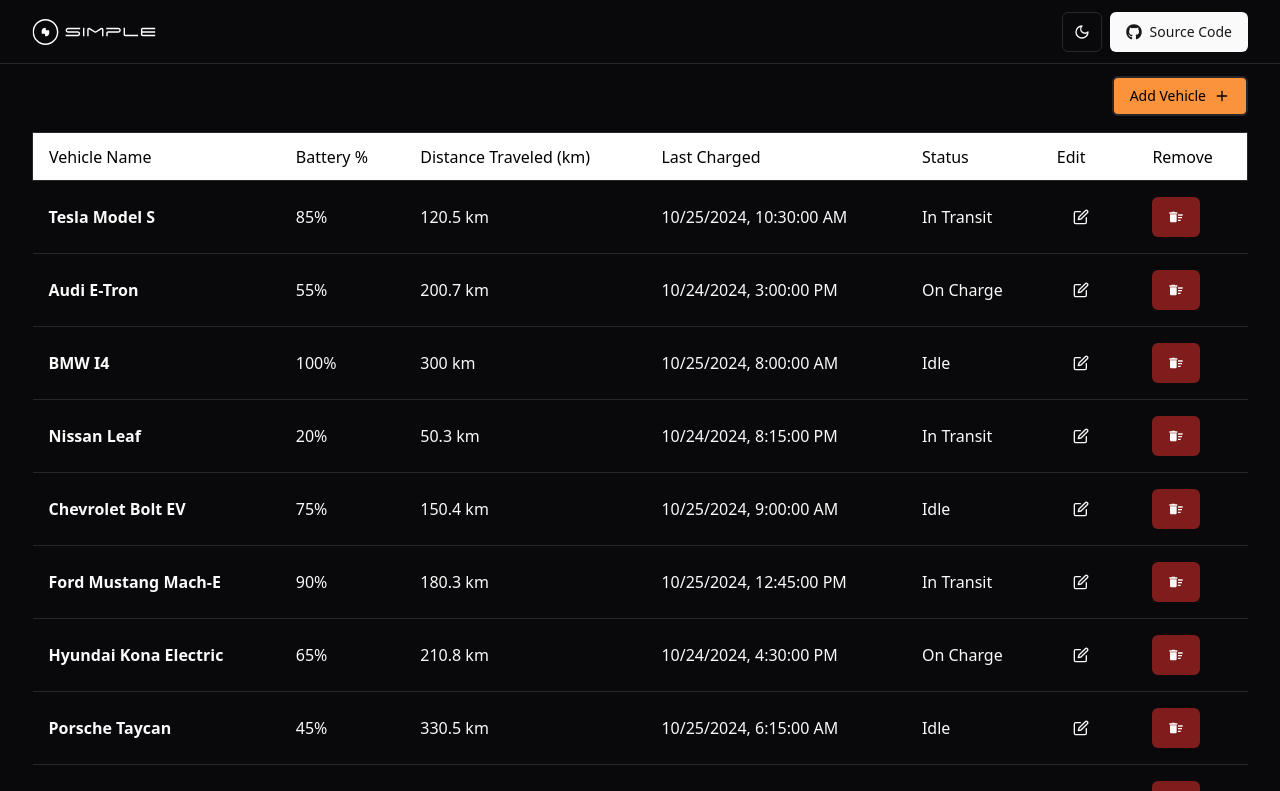
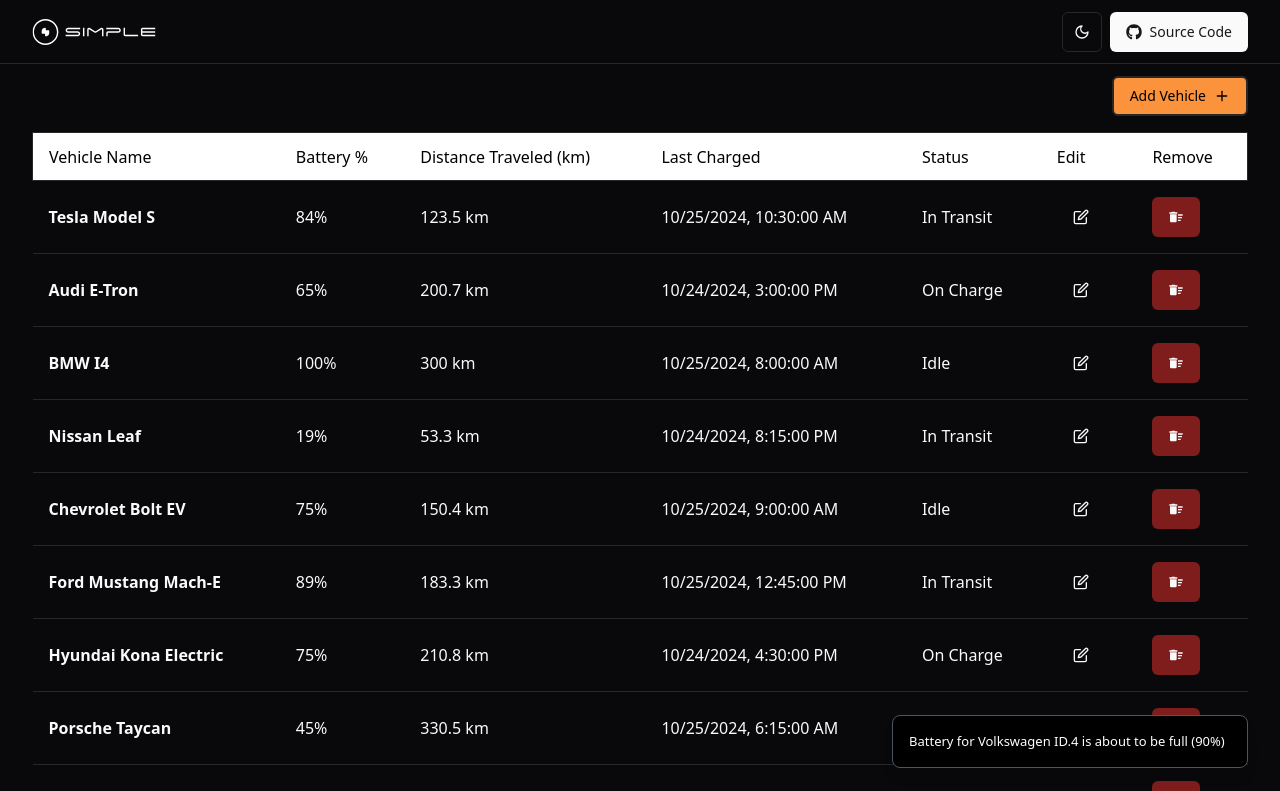
Before and after one commit to shivbilgundi11/simpleEnergy-fe-challenge, a React (Vite) app: page / in a window 1280 px wide. Shown: the top 791 px of the page. Built offline with nearby package versions, Linux system fonts and the light colour scheme.

Commit message:
feat: implemented vehicles simulation

```diff
--- a/package.json
+++ b/package.json
@@ -17,9 +17,11 @@
     "class-variance-authority": "^0.7.0",
     "clsx": "^2.1.1",
     "lucide-react": "^0.453.0",
+    "next-themes": "^0.3.0",
     "react": "^18.3.1",
     "react-dom": "^18.3.1",
     "react-icons": "^5.3.0",
+    "sonner": "^1.5.0",
     "tailwind-merge": "^2.5.4",
     "tailwindcss-animate": "^1.0.7"
   },
--- a/src/components/edit-vehicle.tsx
+++ b/src/components/edit-vehicle.tsx
@@ -1,4 +1,4 @@
-import { useContext, useState } from 'react';
+import { useContext, useState, useEffect } from 'react';
 import { Button } from './ui/button';
 import {
   Dialog,
@@ -21,34 +21,38 @@
 import { FiEdit } from 'react-icons/fi';
 
 type EditVehicleProps = {
-  vehicle: {
-    id: string;
-    name: string;
-    batteryPercentage: number;
-    totalDistance: number;
-    lastChargeTime: string;
-    status: string;
-  };
+  vehicleId: string;
 };
 
-export default function EditVehicle({ vehicle }: EditVehicleProps) {
-  const { dispatch } = useContext(FleetContext);
-  const [isOpen, setIsOpen] = useState(false); // State to manage dialog visibility
+export default function EditVehicle({ vehicleId }: EditVehicleProps) {
+  const { state, dispatch } = useContext(FleetContext);
+  const [isOpen, setIsOpen] = useState(false);
 
-  const [vehicleName, setVehicleName] = useState(vehicle.name);
-  const [batteryPercentage, setBatteryPercentage] = useState(
-    vehicle.batteryPercentage.toString(),
-  );
-  const [totalDistance, setTotalDistance] = useState(
-    vehicle.totalDistance.toString(),
-  );
-  const [lastChargeTime, setLastChargeTime] = useState(vehicle.lastChargeTime);
-  const [status, setStatus] = useState(vehicle.status);
+  // Local state for form values
+  const [vehicleName, setVehicleName] = useState('');
+  const [batteryPercentage, setBatteryPercentage] = useState('');
+  const [totalDistance, setTotalDistance] = useState('');
+  const [lastChargeTime, setLastChargeTime] = useState('');
+  const [status, setStatus] = useState('');
+
+  // Fetch the latest vehicle data from context when dialog opens
+  useEffect(() => {
+    if (isOpen) {
+      const vehicle = state.vehicles.find((v) => v.id === vehicleId);
+      if (vehicle) {
+        setVehicleName(vehicle.name);
+        setBatteryPercentage(vehicle.batteryPercentage.toString());
+        setTotalDistance(vehicle.totalDistance.toString());
+        setLastChargeTime(vehicle.lastChargeTime);
+        setStatus(vehicle.status);
+      }
+    }
+  }, [isOpen, vehicleId]);
 
   const handleEditVehicle = (e: React.FormEvent) => {
     e.preventDefault();
 
-    // Validate input values
+    // Validation
     if (
       !vehicleName ||
       !batteryPercentage ||
@@ -74,9 +78,9 @@
     dispatch({
       type: 'UpdateVehicle',
       payload: {
-        id: vehicle.id,
+        id: vehicleId,
         updatedData: {
-          id: vehicle.id,
+          id: vehicleId,
           name: vehicleName,
           batteryPercentage: Number(batteryPercentage),
           totalDistance: Number(totalDistance),
@@ -167,7 +171,6 @@
               <label htmlFor='status' className='block font-medium'>
                 Status
               </label>
-
               <Select
                 onValueChange={(value) => setStatus(value)}
                 value={status}
--- a/src/components/info-table.tsx
+++ b/src/components/info-table.tsx
@@ -19,15 +19,11 @@
   const { dispatch } = useContext(FleetContext);
 
   return (
-    <>
-      <table className='w-full divide-gray-500'>
+    <table className='w-full divide-gray-500 overflow-x-auto'>
       <TableHeader className='border bg-black dark:bg-white'>
         <TableRow className='hover:bg-black hover:dark:bg-white'>
           {tableSections?.map((section) => (
-              <TableHead
-                key={section.id}
-                className='text-white dark:text-black'
-              >
+            <TableHead key={section.id} className='text-white dark:text-black'>
               {section.name}
             </TableHead>
           ))}
@@ -36,7 +32,10 @@
       <TableBody>
         {data &&
           data.map((vehicle) => (
-              <TableRow key={vehicle.id}>
+            <TableRow
+              key={vehicle.id}
+              className={vehicle.batteryPercentage < 15 ? 'bg-red-200' : ''}
+            >
               <TableCell className='font-bold capitalize'>
                 {vehicle.name}
               </TableCell>
@@ -47,7 +46,7 @@
               </TableCell>
               <TableCell className='font-medium'>{vehicle.status}</TableCell>
               <TableCell>
-                  <EditVehicle vehicle={vehicle} />
+                <EditVehicle vehicleId={vehicle.id} />
               </TableCell>
               <TableCell>
                 <Button
@@ -72,6 +71,5 @@
         </TableRow>
       </TableFooter>
     </table>
-    </>
   );
 }
--- /dev/null
+++ b/src/components/ui/sonner.tsx
@@ -0,0 +1,44 @@
+import { useTheme } from 'next-themes';
+import { Toaster as Sonner } from 'sonner';
+
+type ToasterProps = React.ComponentProps<typeof Sonner>;
+
+const Toaster = ({ ...props }: ToasterProps) => {
+  const { theme } = useTheme();
+
+  // Define styles based on the current theme
+  const toastStyles =
+    theme == 'dark'
+      ? {
+          toast:
+            'group toast bg-white text-black border border-gray-300 shadow-lg',
+          description: 'text-gray-600',
+          actionButton: 'bg-blue-600 text-white',
+          cancelButton: 'bg-gray-200 text-black',
+        }
+      : {
+          toast:
+            'group toast bg-black text-white border border-gray-600 shadow-lg',
+          description: 'text-gray-400',
+          actionButton: 'bg-blue-400 text-black',
+          cancelButton: 'bg-gray-700 text-white',
+        };
+
+  return (
+    <Sonner
+      theme={theme as ToasterProps['theme']}
+      className='toaster group'
+      toastOptions={{
+        classNames: {
+          toast: toastStyles.toast,
+          description: toastStyles.description,
+          actionButton: toastStyles.actionButton,
+          cancelButton: toastStyles.cancelButton,
+        },
+      }}
+      {...props}
+    />
+  );
+};
+
+export { Toaster };
--- a/src/index.css
+++ b/src/index.css
@@ -27,7 +27,7 @@
     --chart-3: 197 37% 24%;
     --chart-4: 43 74% 66%;
     --chart-5: 27 87% 67%;
-    --radius: 0.5rem
+    --radius: 0.5rem;
   }
   .dark {
     --background: 240 10% 3.9%;
@@ -53,7 +53,7 @@
     --chart-2: 160 60% 45%;
     --chart-3: 30 80% 55%;
     --chart-4: 280 65% 60%;
-    --chart-5: 340 75% 55%
+    --chart-5: 340 75% 55%;
   }
 }
 @layer base {
@@ -64,3 +64,23 @@
     @apply bg-background text-foreground;
   }
 }
+
+/* Custom scrollbar styles */
+::-webkit-scrollbar {
+  width: 8px; /* Width of the scrollbar */
+  height: 8px; /* Height of the scrollbar */
+}
+
+::-webkit-scrollbar-track {
+  background: #f1f1f1; /* Background of the scrollbar track */
+  border-radius: 10px; /* Rounded corners */
+}
+
+::-webkit-scrollbar-thumb {
+  background: #888; /* Color of the scrollbar thumb */
+  border-radius: 10px; /* Rounded corners */
+}
+
+::-webkit-scrollbar-thumb:hover {
+  background: #555; /* Color when hovering over the thumb */
+}
--- a/src/main.tsx
+++ b/src/main.tsx
@@ -4,12 +4,16 @@
 import App from './App.tsx';
 import { ThemeProvider } from './providers/theme-provider.tsx';
 import FleetContextProvider from './providers/fleet-context-provider.tsx';
+import { Toaster } from './components/ui/sonner.tsx';
 
 createRoot(document.getElementById('root')!).render(
   <StrictMode>
     <ThemeProvider defaultTheme='dark' storageKey='vite-ui-theme'>
       <FleetContextProvider>
         <App />
+
+        {/* ========Sonner-or-Toast-Msg-Displayer======== */}
+        <Toaster />
       </FleetContextProvider>
     </ThemeProvider>
   </StrictMode>,
--- a/src/providers/fleet-context-provider.tsx
+++ b/src/providers/fleet-context-provider.tsx
@@ -1,7 +1,8 @@
 import { FleetContext } from '@/context/store';
 import { VehicleType } from '@/lib/types';
 import { vehicles } from '@/lib/utils';
-import { ReactNode, useReducer } from 'react';
+import { ReactNode, useReducer, useEffect } from 'react';
+import { toast } from 'sonner';
 
 type FleetState = {
   vehicles: VehicleType[];
@@ -59,6 +60,87 @@
 function FleetContextProvider({ children }: { children: ReactNode }) {
   const [state, dispatch] = useReducer(reducerFunct, initialState);
 
+  useEffect(() => {
+    const interval = setInterval(() => {
+      state.vehicles.forEach((vehicle) => {
+        let newBattery = vehicle.batteryPercentage;
+        let distanceTravelled = 0;
+        let batteryLoss;
+        let newTotalDistance;
+
+        switch (vehicle.status) {
+          case 'In Transit':
+            distanceTravelled = 3;
+            batteryLoss = Math.floor(distanceTravelled / 3);
+            newBattery = Math.max(vehicle.batteryPercentage - batteryLoss, 0);
+
+            newTotalDistance = vehicle.totalDistance + distanceTravelled;
+
+            dispatch({
+              type: 'UpdateVehicle',
+              payload: {
+                id: vehicle.id,
+                updatedData: {
+                  ...vehicle,
+                  batteryPercentage: newBattery,
+                  totalDistance: newTotalDistance,
+                },
+              },
+            });
+            break;
+
+          case 'On Charge':
+            if (vehicle.batteryPercentage < 100) {
+              newBattery = Math.min(vehicle.batteryPercentage + 10, 100);
+
+              if (newBattery >= 90 && newBattery < 100) {
+                toast(
+                  `Battery for ${vehicle.name} is about to be full (${newBattery}%)`,
+                );
+              }
+
+              if (newBattery === 100) {
+                toast(`${vehicle.name} is fully charged!`);
+                const currentTime = new Date().toISOString();
+
+                dispatch({
+                  type: 'UpdateVehicle',
+                  payload: {
+                    id: vehicle.id,
+                    updatedData: {
+                      ...vehicle,
+                      batteryPercentage: newBattery,
+                      lastChargeTime: currentTime,
+                    },
+                  },
+                });
+              } else {
+                dispatch({
+                  type: 'UpdateVehicle',
+                  payload: {
+                    id: vehicle.id,
+                    updatedData: { ...vehicle, batteryPercentage: newBattery },
+                  },
+                });
+              }
+            }
+            break;
+
+          case 'Idle':
+            break;
+        }
+
+        if (newBattery < 15 && newBattery > 0) {
+          toast(
+            `Low Battery Warning for ${vehicle.name}: ${newBattery}% remaining!`,
+          );
+        }
+      });
+    }, 4000);
+
+    return () => clearInterval(interval);
+  }, [state.vehicles, dispatch]);
+
   return (
     <FleetContext.Provider value={{ state, dispatch }}>
       {children}
```
Also changed, not shown: 1 other file (tests, documents, lock files or other folders). Lines whose indentation alone changed are shown as unchanged.
